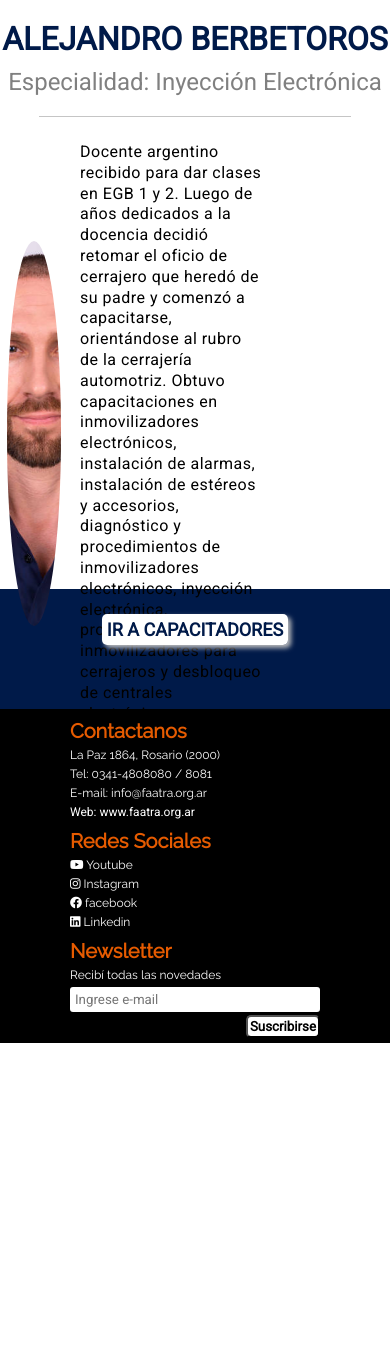
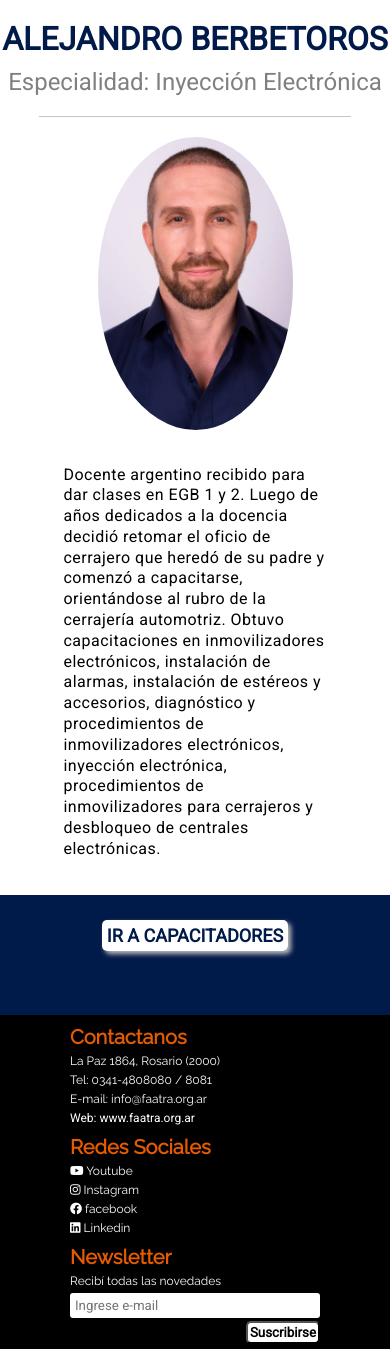
Before and after one commit to yanzonpablo/proyectoFinalIsei2023, a PHP site: page /capacitador.php?id=10 in a window 390 px wide. Shown: the part 48-1397 px from the top of the page. Before the commit the page ends 1091 px from the top, so only its background shows below. Run offline with PHP 8.4, Linux system fonts and the light colour scheme; data comes from the database, SQL or seed files in the repository.

Commit message:
Correccion pantalla responsive caacitador

```diff
--- a/css/capacitador.css
+++ b/css/capacitador.css
@@ -5,12 +5,9 @@
     font-family: 'Roboto', sans-serif;
 }
 /*contenido*/
-main {
-}
 .container {
     display: flex;
     flex-wrap: wrap;
-    height: 50vh;
     max-width: 1200px;
     margin-top: 20px;
     margin-bottom: 30px;
@@ -24,14 +21,14 @@ main {
 }
 .columna1 img {
     object-fit: cover;
-    height: 65%;
+    height: 85%;
     width: 20%;
     border-radius: 50%;
 }
+
 .parrafo-especialidad{
     display: flex;
     align-content: center;
-
     letter-spacing: 0.03em;
     line-height: 1.3;
     padding: 5px;
@@ -39,8 +36,6 @@ main {
 }
 /* .columna2 {
     width: 60%;
-
-
 } */
 .title {
     margin-left: 50px;
@@ -123,13 +118,25 @@ main {
     font-size: 2em;
     }
     .columna1 {
-        width: 70%;
+        display: flex;
+        flex-direction: column;
+        width: 100%;
     }
-    .columna2 {
+    p{
+        display: block;
+    }
+    .columna1 img {
+        display: block;
+        width: 50%;
+        height: 50%;
+        margin-bottom: 30px;
+
+    }
+    /* .columna2 {
         padding: 0 10px;
         margin-top: 20px;
         width: 100%;
-    }
+    } */
     .cursosrelacionados {
         display: flex;
         flex-direction: column;
@@ -147,7 +154,6 @@ main {
     }
     .encontra {
         padding: 0;
-
     }
     .linea {
         margin: auto;
--- a/dash.php
+++ b/dash.php
@@ -3,6 +3,7 @@
 <head>
     <meta charset="UTF-8">
     <meta http-equiv="X-UA-Compatible" content="IE=edge">
+    <link rel="shortcut icon" href="images/logoCapacitacion.png" />
     <meta name="viewport" content="width=device-width, initial-scale=1.0">
     <link rel="stylesheet" href="css/dash.css">
     <link rel="stylesheet" href="https://unicons.iconscout.com/release/v4.0.0/css/line.css">
```
